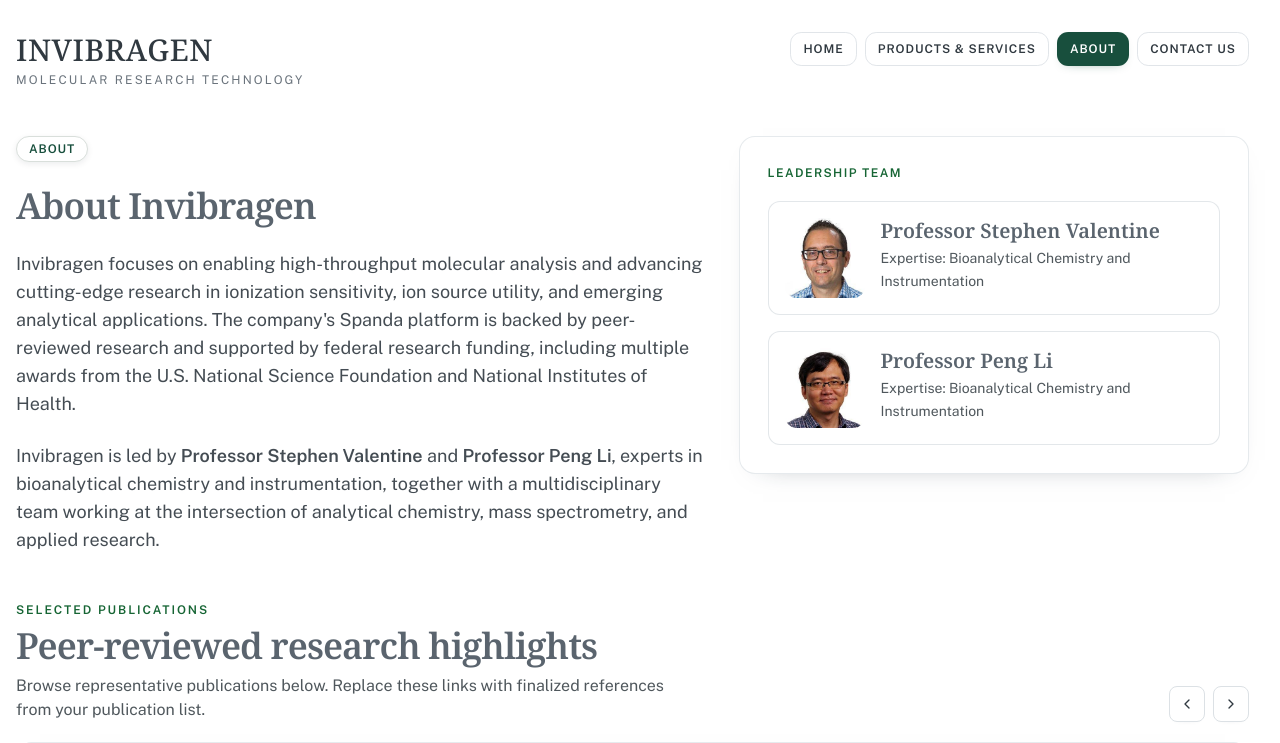
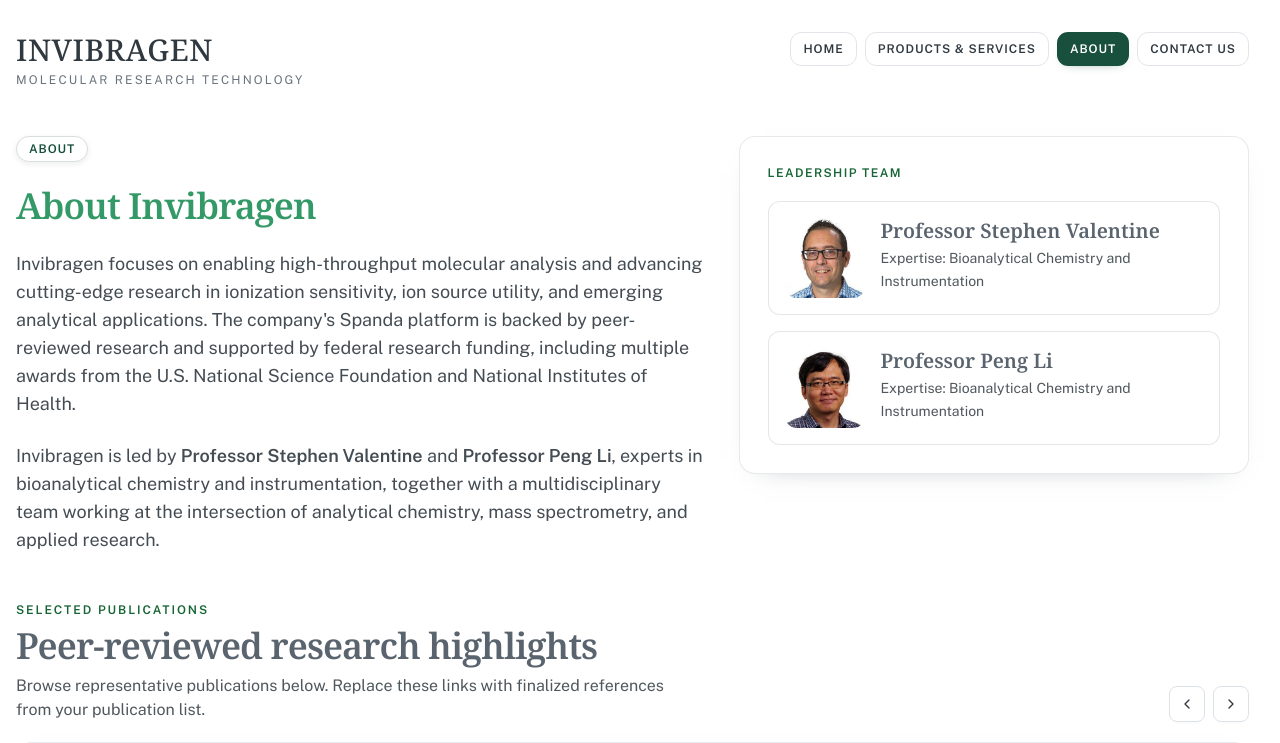
Before and after one commit to ElliotRoe/invibragen-web, a React (Vite) app: page /about in a window 1280 px wide. Shown: the top 743 px of the page. Built offline with nearby package versions, Linux system fonts and the light colour scheme.

Commit message:
style: match contact heading weight and color to reference

```diff
--- a/src/pages/about-page.tsx
+++ b/src/pages/about-page.tsx
@@ -50,6 +50,7 @@
 export function AboutPage() {
   const [activePublication, setActivePublication] = useState(0)
   const primaryHeadingClass = 'font-display text-3xl font-semibold tracking-tight text-brand-charcoal sm:text-4xl'
+  const aboutHeadingClass = 'font-display text-3xl font-semibold tracking-tight text-[#339966] sm:text-4xl'
 
   const publication = publications[activePublication]
 
@@ -69,7 +70,7 @@
             About
           </span>
 
-          <h1 className={primaryHeadingClass}>
+          <h1 className={aboutHeadingClass}>
             About Invibragen
           </h1>
 
--- a/src/pages/contact-page.tsx
+++ b/src/pages/contact-page.tsx
@@ -18,7 +18,7 @@
             Contact
           </span>
 
-          <h1 className="font-display text-4xl font-bold tracking-tight text-brand-charcoal sm:text-5xl">
+          <h1 className="font-display text-4xl font-semibold tracking-tight text-[#339966] sm:text-5xl">
             Start a conversation
           </h1>
 
```
Also changed, not shown: 3 other files (tests, documents, lock files or other folders).
